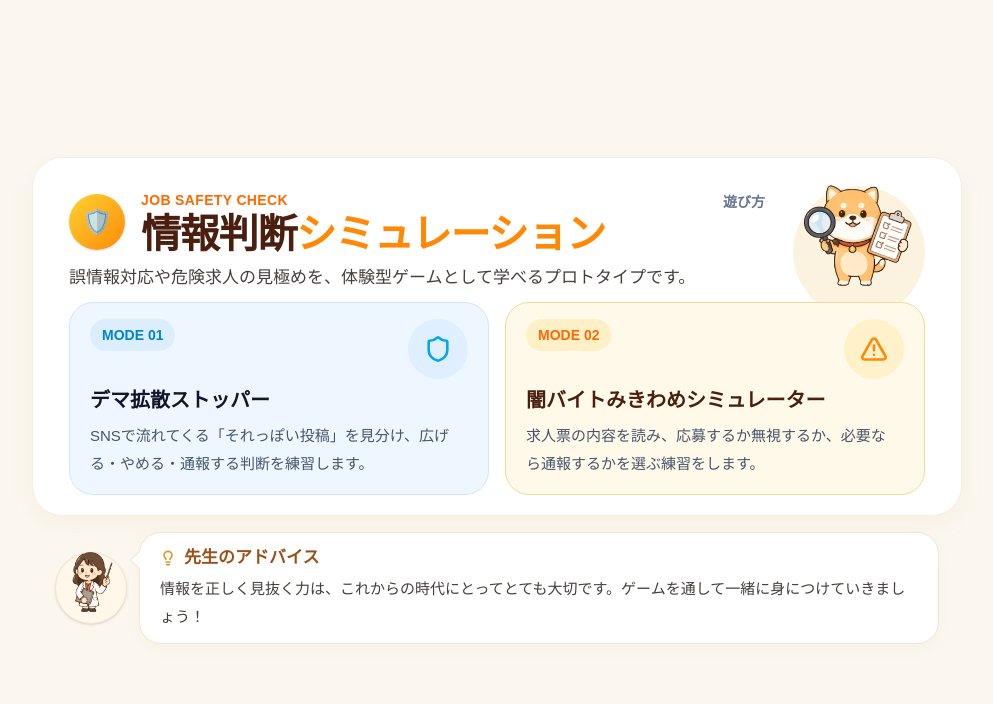
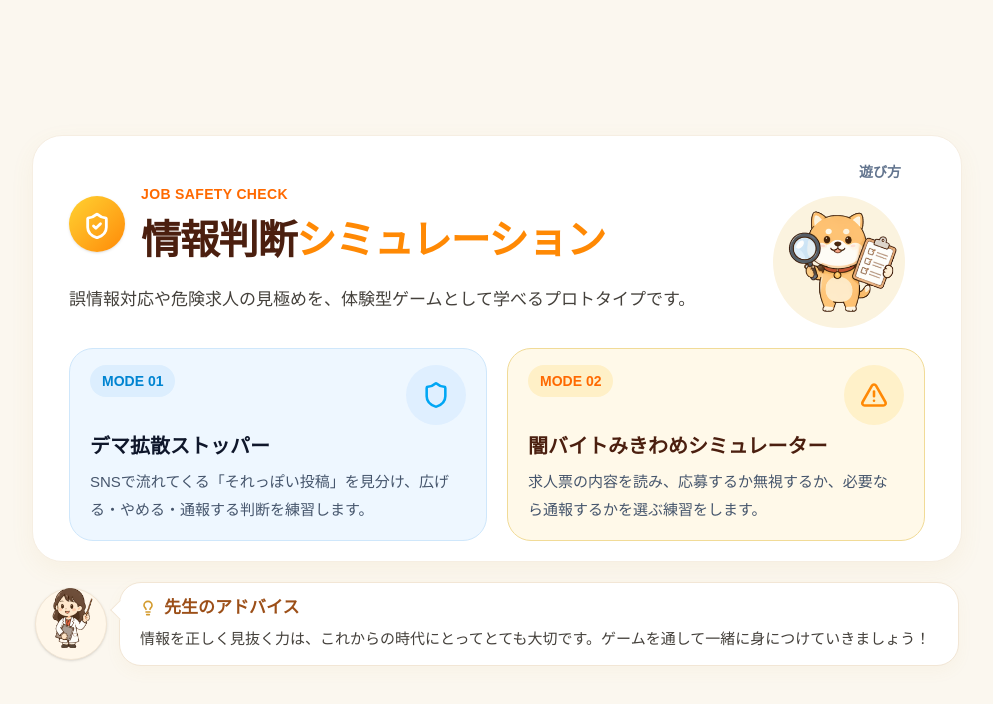
Before and after one commit to RikakoAraki/hackathon-2026, a Next.js app in the folder frontend/: page / in a window 1280 px wide. Shown: the top 704 px of the page, without its empty margins (143-1136 px from the left). Built offline with nearby package versions, Linux system fonts and the light colour scheme.

Commit message:
fixed some UI

```diff
--- a/frontend/app/page.tsx
+++ b/frontend/app/page.tsx
@@ -15,7 +15,7 @@ export default function Home() {
         <div className="mx-auto w-full max-w-[930px] rounded-[30px] border border-[#f6eee2] bg-white px-9 py-5 shadow-[0_8px_24px_rgba(196,149,77,0.07)]">
           <HeroHeader onOpenHowTo={() => setIsHowToOpen(true)} />
 
-          <div className="grid gap-4 md:grid-cols-2">
+          <div className="mt-3 grid gap-5 md:grid-cols-2">
             <ModeCard
               modeLabel="MODE 01"
               title="デマ拡散ストッパー"
@@ -34,7 +34,7 @@ export default function Home() {
           </div>
         </div>
 
-        <div className="mx-auto mt-4 w-full max-w-[900px] px-2">
+        <div className="mx-auto mt-5 w-full max-w-[940px] px-2">
           <TeacherAdvice />
         </div>
       </div>
--- a/frontend/components/home/HeroHeader.tsx
+++ b/frontend/components/home/HeroHeader.tsx
@@ -1,4 +1,5 @@
 import Image from "next/image";
+import { ShieldCheck } from "lucide-react";
 
 type HeroHeaderProps = {
   onOpenHowTo: () => void;
@@ -6,51 +7,52 @@ type HeroHeaderProps = {
 
 export default function HeroHeader({ onOpenHowTo }: HeroHeaderProps) {
   return (
-    <div className="relative mb-2 pr-[160px]">
+    <div className="relative mb-8 pr-[160px]">
       <div className="mb-2 flex items-start justify-between gap-4">
         <div className="flex min-w-0 items-start gap-4 pt-3">
-          <div className="mt-1 flex h-14 w-14 shrink-0 items-center justify-center rounded-full bg-gradient-to-br from-amber-300 to-orange-400 shadow-sm">
-            <span className="text-2xl">🛡️</span>
-          </div>
+          <div className="mt-7 flex h-14 w-14 shrink-0 items-center justify-center rounded-full bg-gradient-to-br from-amber-300 to-orange-400 shadow-sm">
+            <ShieldCheck className="mt-1 h-7 w-7 text-white" strokeWidth={2.4} />
+            </div>
 
           <div className="min-w-0">
-            <p className="mb-1 text-sm font-extrabold tracking-wide text-orange-500">
+            <p className="mt-4 mb-1 text-sm font-extrabold tracking-wide text-orange-500">
               JOB SAFETY CHECK
             </p>
 
-            <h1 className="text-[26px] font-extrabold leading-none tracking-[-0.03em] text-[#4b1f0f] sm:text-[40px]">
+            <h1 className="mt-4 text-[26px] font-extrabold leading-none tracking-[-0.03em] text-[#4b1f0f] sm:text-[40px]">
               情報判断<span className="text-orange-400">シミュレーション</span>
             </h1>
           </div>
         </div>
 
-        <div className="hidden shrink-0 pt-3 sm:block">
-          <button
-            onClick={onOpenHowTo}
-            className="text-sm font-semibold text-slate-500 transition hover:text-slate-800"
-          >
-            遊び方
-          </button>
-        </div>
+
       </div>
 
-      <p className="max-w-[650px] text-[17px] leading-8 text-stone-700">
+      <p className="mt-6 mb-2 max-w-[650px] text-[17px] leading-8 text-stone-700">
         誤情報対応や危険求人の見極めを、体験型ゲームとして学べるプロトタイプです。
-      </p>
+        </p>
 
-      <div className="pointer-events-none absolute right-0 top-2 hidden md:block">
+      <div className="pointer-events-none absolute right-5 top-10 hidden md:block">
         <div className="relative h-[132px] w-[132px]">
           <div className="absolute inset-0 rounded-full bg-[#fbf3df]" />
           <Image
             src="/dog-helper.png"
             alt="案内犬"
-            width={152}
-            height={152}
-            className="absolute -top-1 left-[46%] h-auto w-[144px] -translate-x-1/2 object-contain"
+            width={176}
+            height={176}
+            className="absolute top-3 left-[50%] h-auto w-[164px] -translate-x-1/2 object-contain"
             priority
           />
         </div>
       </div>
+      <div className="absolute right-6 top-1 hidden sm:block">
+        <button
+            onClick={onOpenHowTo}
+            className="text-sm font-semibold text-slate-500 transition hover:text-slate-800"
+        >
+            遊び方
+        </button>
+        </div>
     </div>
   );
 }
```
